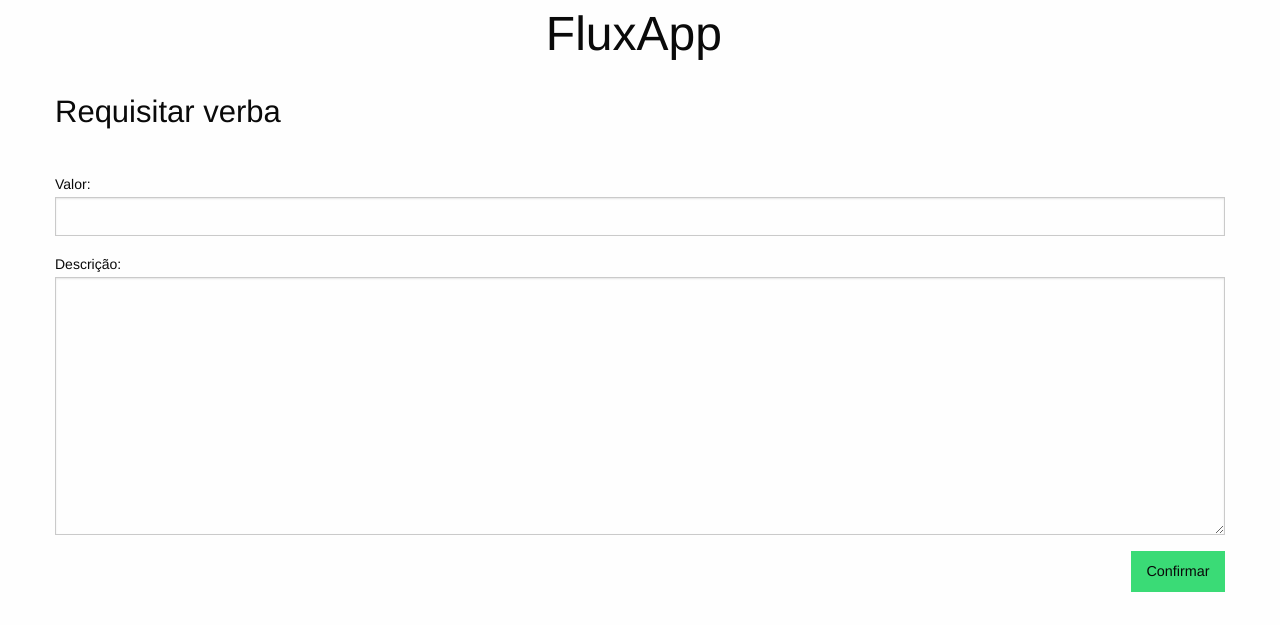
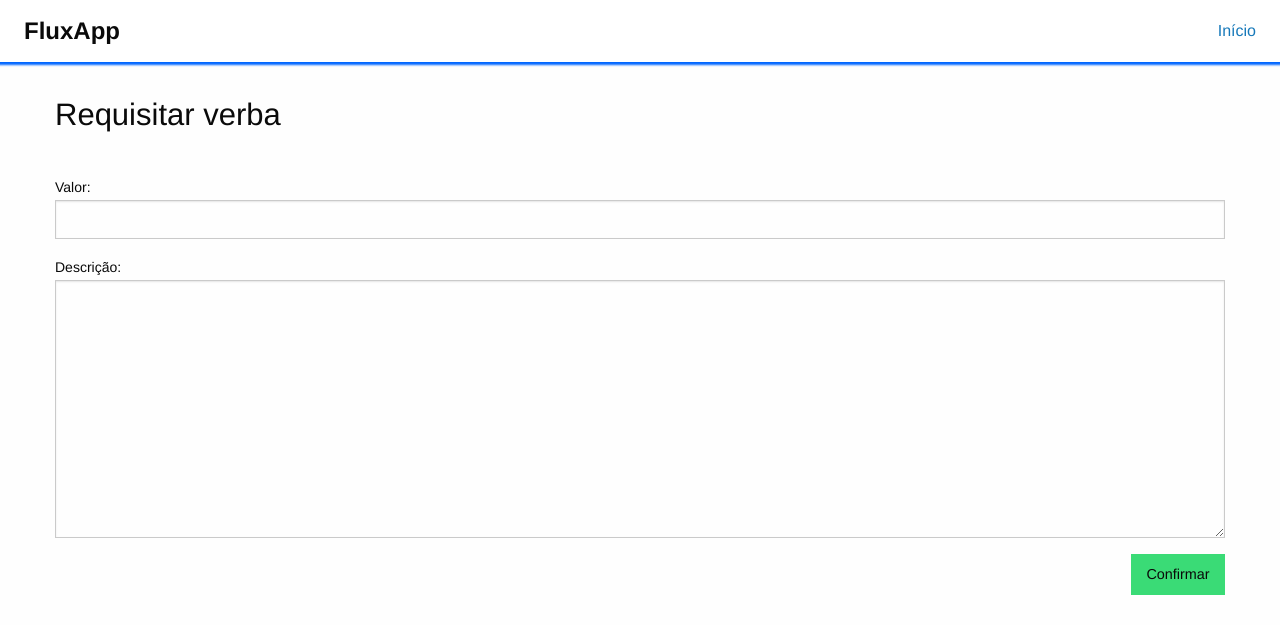
Before and after one commit to bewareoftheapp/fluxapp, a Django app: a page that uses main/templates/base.html in a window 1280 px wide. Shown: the top 625 px of the page. Run offline with Django 3.2, Linux system fonts and the light colour scheme.

Commit message:
Using top bar.

```diff
--- a/main/static/css/fluxapp.css
+++ b/main/static/css/fluxapp.css
@@ -7,6 +7,20 @@ ul.index-menu {
     border-left: 1px solid gray;
 }
 
-form textarea{
+form textarea {
     resize: vertical;
 }
+
+div.top-bar {
+    background-color: white;
+    box-shadow: 0 1px 2px 2px #0066ff;
+    margin-bottom: 1em;
+}
+
+div.top-bar * {
+    background-color: white;
+}
+
+div.top-bar li.menu-text {
+    font-size: 1.5em;
+}
--- a/main/templates/base.html
+++ b/main/templates/base.html
@@ -13,11 +13,25 @@
     <link rel="stylesheet" href="/static/css/fluxapp.css" />
 </head>
 <body>
+<!--
+<div class="grid-y grid-margin-y">
+    <div class="small-12 cell text-center">
+        <h1><a href="{% url 'index' %}">FluxApp</a></h1>
+    </div>
+</div>
+-->
 
-<div class="grid-x grid-margin-x">
-
-    <div class="large-4 small-4 small-offset-4 large-offset-5 cell"><h1>FluxApp</h1></div>
-
+<div class="top-bar">
+    <div class="top-bar-left">
+        <ul class="menu">
+            <li class="menu-text">FluxApp</li>
+        </ul>
+    </div>
+    <div class="top-bar-right">
+        <ul class="menu">
+            <li><a href="{% url 'index' %}">Início</a></li>
+        </ul>
+    </div>
 </div>
 
 
```
